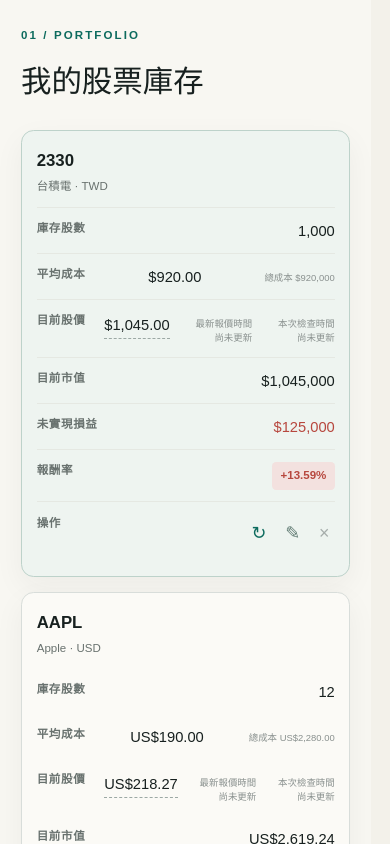
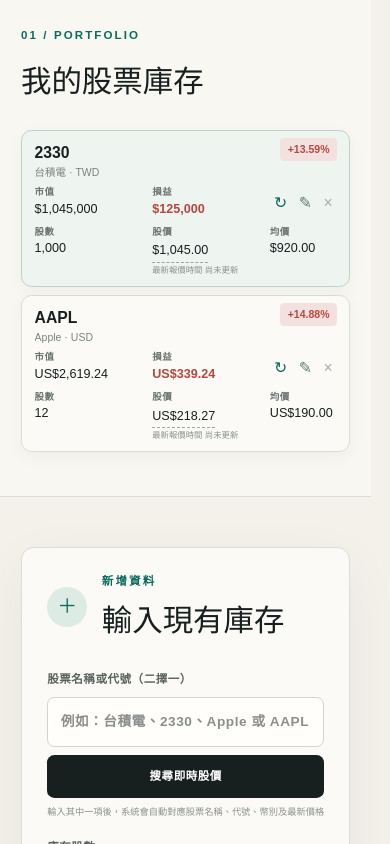
Before and after one commit to hsuanchen6918/Stocknote, a Next.js app: page / in a window 390 px wide. Shown: the part 1100-1944 px from the top of the page. Built offline with nearby package versions, Linux system fonts and the light colour scheme; no server answers.

Commit message:
Compact mobile portfolio list

```diff
--- a/app/globals.css
+++ b/app/globals.css
@@ -46,25 +46,37 @@ footer{max-width:1280px;margin:0 auto;padding:26px 28px 45px;border-top:1px soli
   .table-wrap{overflow:visible;border:0;border-radius:0;background:transparent;}
   .table-wrap table{width:100%;min-width:0;border-collapse:separate;border-spacing:0;}
   .table-wrap thead{display:none;}
-  .table-wrap tbody{display:grid;gap:14px;}
-  .table-wrap tr{display:block;border:1px solid var(--line);border-radius:12px;background:var(--card);padding:12px 14px;box-shadow:0 10px 28px rgba(31,43,40,.05);}
+  .table-wrap tbody{display:grid;gap:8px;}
+  .table-wrap tr{display:grid;grid-template-columns:minmax(0,1fr) minmax(0,1fr) auto;grid-template-areas:"stock stock roi" "value profit actions" "shares price avg";align-items:start;gap:7px 10px;border:1px solid var(--line);border-radius:10px;background:var(--card);padding:10px 12px;box-shadow:0 5px 16px rgba(31,43,40,.04);}
   .table-wrap tbody tr:hover,.table-wrap tbody tr.selected{background:#eef4f0;border-color:#bdd2ca;}
-  .table-wrap td{display:flex;align-items:flex-start;justify-content:space-between;gap:18px;padding:11px 0;border-bottom:1px solid #e5e8e2;font-size:14px;text-align:right;}
-  .table-wrap td:last-child{border-bottom:0;}
-  .table-wrap td::before{content:"";flex:0 0 auto;color:var(--muted);font-size:11px;font-weight:800;letter-spacing:.6px;text-align:left;white-space:nowrap;}
-  .table-wrap td:nth-child(1){display:block;text-align:left;padding-top:4px;}
+  .table-wrap td{min-width:0;padding:0;border-bottom:0;font-size:12px;line-height:1.35;text-align:left;}
+  .table-wrap td::before{display:block;margin-bottom:2px;color:var(--muted);font-size:9px;font-weight:800;letter-spacing:.5px;white-space:nowrap;}
+  .table-wrap td:nth-child(1){grid-area:stock;display:block;min-width:0;padding-right:4px;}
   .table-wrap td:nth-child(1)::before{display:none;}
-  .table-wrap td:nth-child(2)::before{content:"庫存股數";}
-  .table-wrap td:nth-child(3)::before{content:"平均成本";}
-  .table-wrap td:nth-child(4)::before{content:"目前股價";}
-  .table-wrap td:nth-child(5)::before{content:"目前市值";}
-  .table-wrap td:nth-child(6)::before{content:"未實現損益";}
-  .table-wrap td:nth-child(7)::before{content:"報酬率";}
-  .table-wrap td:nth-child(8){justify-content:flex-end;gap:8px;padding-top:12px;}
-  .table-wrap td:nth-child(8)::before{content:"操作";margin-right:auto;}
-  .table-wrap .empty{display:block;width:100%;border:1px dashed var(--line);border-radius:12px;background:var(--card);text-align:center!important;}
+  .table-wrap td:nth-child(2){grid-area:shares;}
+  .table-wrap td:nth-child(2)::before{content:"股數";}
+  .table-wrap td:nth-child(3){grid-area:avg;}
+  .table-wrap td:nth-child(3)::before{content:"均價";}
+  .table-wrap td:nth-child(4){grid-area:price;}
+  .table-wrap td:nth-child(4)::before{content:"股價";}
+  .table-wrap td:nth-child(5){grid-area:value;}
+  .table-wrap td:nth-child(5)::before{content:"市值";}
+  .table-wrap td:nth-child(6){grid-area:profit;font-weight:800;}
+  .table-wrap td:nth-child(6)::before{content:"損益";}
+  .table-wrap td:nth-child(7){grid-area:roi;justify-self:end;}
+  .table-wrap td:nth-child(7)::before{display:none;}
+  .table-wrap td:nth-child(8){grid-area:actions;display:flex;justify-content:flex-end;gap:3px;align-self:center;}
+  .table-wrap td:nth-child(8)::before{display:none;}
+  .table-wrap .empty{display:block;width:100%;border:1px dashed var(--line);border-radius:10px;background:var(--card);text-align:center!important;}
   .table-wrap .empty::before{display:none;}
-  .stock-name span{font-size:16px;}
-  .stock-name small{font-size:11px;}
-  .quote-time{white-space:normal;text-align:right;}
+  .stock-name{gap:2px;min-width:0;}
+  .stock-name span{font-size:15px;}
+  .stock-name small{overflow:hidden;color:#7c8581;font-size:10px;text-overflow:ellipsis;white-space:nowrap;}
+  .pill{padding:5px 7px;font-size:10px;white-space:nowrap;}
+  .price-button{font-size:12px;}
+  .quote-time{margin-top:2px;font-size:8px;line-height:1.25;white-space:normal;}
+  .table-wrap td:nth-child(3) .quote-time{display:none;}
+  .table-wrap td:nth-child(4) .quote-time:nth-of-type(n+2){display:none;}
+  .quote-badge{margin-top:3px;padding:3px 6px;font-size:8px;}
+  .refresh,.edit,.delete{padding:4px;font-size:15px;}
 }
```
